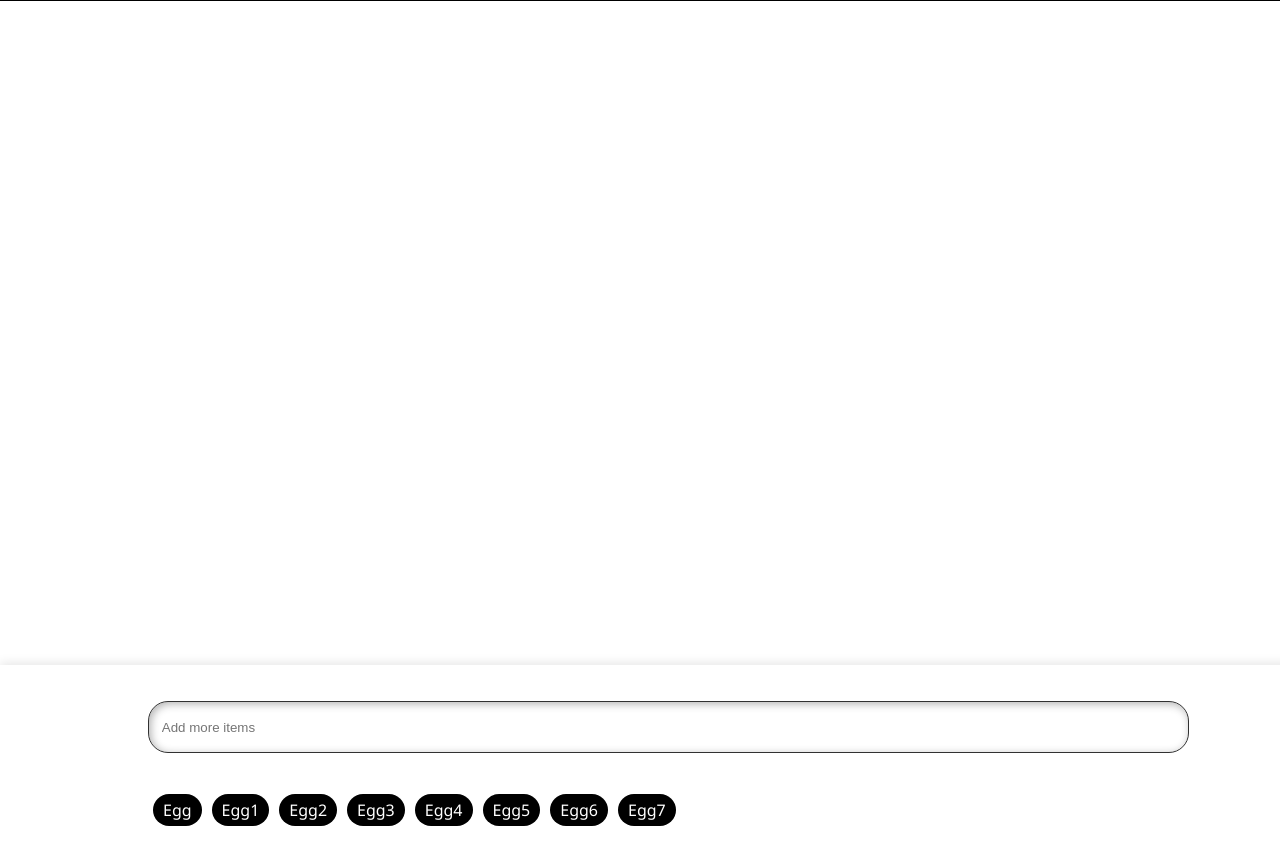
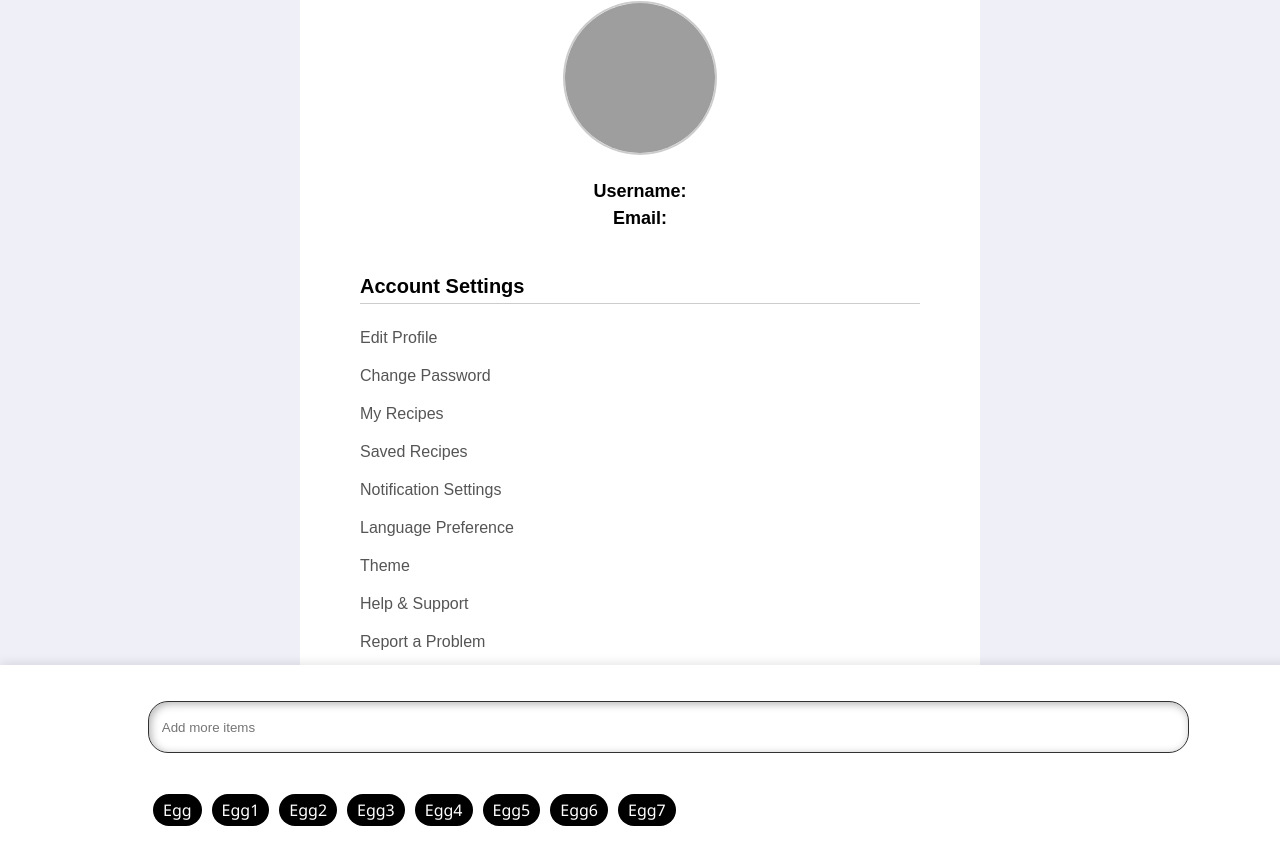
Before and after one commit to Echo108471/black-white-recipe, a React (Create React App) app in the folder frontend/: page /myaccount in a window 1280 px wide. Shown: the part 435-1280 px from the top of the page. Before the commit the page ends 800 px from the top, so only its background shows below. Built offline with nearby package versions, Linux system fonts and the light colour scheme; grey boxes are pictures that could not be loaded; a web font is replaced by a local one.

Commit message:
마지막

```diff
--- a/frontend/src/App.js
+++ b/frontend/src/App.js
@@ -16,6 +16,7 @@ import Login from "./components/Login";
 import RecipeDetail from "./components/RecipeDetail";
 import AccountCreate from "./components/AccountCreate";
 import FindPassword from "./components/FindPassword";
+import MyAccount from "./components/MyAccount";
 
 
 
@@ -51,6 +52,8 @@ function App() {
         <Route path="/add-steps" element={<AddSteps />} />
         <Route path="/accountcreate" element={<AccountCreate />} />
         <Route path="/findpassword" element={<FindPassword />} />
+        <Route path="/myaccount" element={<MyAccount />} />
+
 
       </Routes>
 
--- a/frontend/src/components/AccountCreate.js
+++ b/frontend/src/components/AccountCreate.js
@@ -71,7 +71,7 @@ function AccountCreate() {
                     />
                     <input
                         type="text"
-                        placeholder="Profile name"
+                        placeholder="Profile ID"
                         value={username}
                         onChange={(e) => setUsername(e.target.value)}
                         required
--- a/frontend/src/components/Header.js
+++ b/frontend/src/components/Header.js
@@ -1,11 +1,19 @@
-import React from "react";
-import { useNavigate } from "react-router-dom"; // ✅ useNavigate 가져오기
+import React, { useEffect, useState } from "react";
+import { useNavigate, useLocation } from "react-router-dom";
 import "../styles/Header.css";
 import LogoIcon from "../assets/logo.svg";
 import CreateImage from "../assets/create.svg";
 
 function Header() {
-    const navigate = useNavigate(); // ✅ useNavigate 사용
+    const navigate = useNavigate();
+    const location = useLocation(); // ✅ URL이 바뀔 때 감지
+    const [isLoggedIn, setIsLoggedIn] = useState(false);
+
+    useEffect(() => {
+        // 로그인 여부를 URL 이동마다 확인
+        const loginStatus = localStorage.getItem("isLoggedIn") === "true";
+        setIsLoggedIn(loginStatus);
+    }, [location]); // ✅ location이 바뀔 때마다 확인
 
     return (
         <header className="header">
@@ -14,10 +22,14 @@ function Header() {
                 <h1 className="logo">BnW Recipe</h1>
             </div>
             <div className="buttons">
-                <button className="login" onClick={() => navigate("/login")}>Login</button>
+                {isLoggedIn ? (
+                    <button className="login" onClick={() => navigate("/myaccount")}>My Account</button>
+                ) : (
+                    <button className="login" onClick={() => navigate("/login")}>Login</button>
+                )}
                 <button className="create" onClick={() => navigate("/create")}>
                     Create
-                    <img src={CreateImage} alt="CreateImage" className="CreateImage" />
+                    <img src={CreateImage} alt="Create" className="CreateImage" />
                 </button>
             </div>
             <hr className="GrayLine" />
--- /dev/null
+++ b/frontend/src/components/MyAccount.js
@@ -0,0 +1,60 @@
+import React from "react";
+import { useNavigate } from "react-router-dom";
+import "../styles/MyAccount.css";
+
+function MyAccount() {
+    const navigate = useNavigate();
+
+    const email = localStorage.getItem("email");
+    const username = localStorage.getItem("username");
+    const rawImageUrl = localStorage.getItem("image_url");
+    const imageUrl = rawImageUrl ? `http://localhost:8000${rawImageUrl}` : "/default-profile.jpg";
+
+    const handleLogout = () => {
+        // localStorage 정리
+        localStorage.removeItem("username")
+        localStorage.removeItem("email");
+        localStorage.removeItem("image_url");
+        localStorage.setItem("isLoggedIn", "false");
+
+        alert("✅ Logged out!");
+        navigate("/");
+    };
+
+    return (
+        <div className="all-container">
+            <div className="account-container">
+                <h1>My Account</h1>
+                <div className="profile-box">
+                    <img
+                        src={imageUrl || "https://via.placeholder.com/150"}
+                        alt="Profile"
+                        className="profile-image"
+                    />
+                    <div className="profile-info">
+                        <p><strong>Username:</strong> {username}</p>
+                        <p><strong>Email:</strong> {email}</p>
+                    </div>
+                </div>
+                <div className="account-options">
+                <h2>Account Settings</h2>
+                <ul className="account-menu">
+                    <li className="menu-item disabled">Edit Profile</li>
+                    <li className="menu-item disabled">Change Password</li>
+                    <li className="menu-item disabled">My Recipes</li>
+                    <li className="menu-item disabled">Saved Recipes</li>
+                    <li className="menu-item disabled">Notification Settings</li>
+                    <li className="menu-item disabled">Language Preference</li>
+                    <li className="menu-item disabled">Theme</li>
+                    <li className="menu-item disabled">Help & Support</li>
+                    <li className="menu-item disabled">Report a Problem</li>
+                    <li className="menu-item disabled" style={{ color: "#c00" }}>Delete Account</li>
+                </ul>
+                </div>
+                <button className="logout-button" onClick={handleLogout}>Logout</button>
+            </div>
+        </div>
+    );
+}
+
+export default MyAccount;
--- a/frontend/src/components/RecipeDetail.js
+++ b/frontend/src/components/RecipeDetail.js
@@ -95,7 +95,7 @@ function RecipeDetail() {
 
           return stars;
       };
-
+      const steps = recipe.instructions.split(/(?=Step \d+:)/);
 
   return (
     <div className="recipe-detail">
@@ -117,7 +117,7 @@ function RecipeDetail() {
                 alt="author"
                 className="author-image"
             />
-            <p>{recipe.author?.email || "Unknown author"}</p>
+            <p>{recipe.author?.username || "Unknown author"}</p>
         </div>
 
         <div className="info-row">
@@ -151,13 +151,33 @@ function RecipeDetail() {
         </ul>
     </div>
     <div className="main2">
-        <h3>Recipe Instruction</h3>
-        <ol>
-            {recipe.instructions.split("\n\n").map((step, idx) => (
-            <li key={idx}>{step}</li>
-            ))}
-        </ol>
-        </div>
+      <h3>Recipe Instruction</h3>
+          <div className="instruction-list">
+            {steps.map((stepBlock, idx) => {
+              const lines = stepBlock.trim().split("\n").filter(line => line.trim() !== "");
+              const [firstLine, ...rest] = lines;
+
+              // 제목 추출: "Step 1: In a mixing bowl..." → STEP 1
+              const match = firstLine.match(/^Step (\d+):\s*(.*)/);
+              const stepNumber = match?.[1] || idx + 1;
+              const firstSentence = match?.[2] || firstLine;
+
+              return (
+                <div key={idx} className="instruction-step">
+                  <h4 className="step-title">STEP {stepNumber}</h4>
+                  <ul className="step-lines">
+                    <li className="step-line">{firstSentence}</li>
+                    {rest.map((line, i) => (
+                      <li key={i} className="step-line">{line}</li>
+                    ))}
+                  </ul>
+                </div>
+              );
+            })}
+          </div>
+
+          </div>
+
         <div className="comments">
             {/* ✅ 입력 폼 */}
             <form onSubmit={handleCommentSubmit}className="comment-form">
@@ -180,7 +200,7 @@ function RecipeDetail() {
             {recipe.comments?.length > 0 ? (
                 recipe.comments.map((c, i) => (
                 <div key={i} className="comment">
-                    <strong>{c.user_email}</strong> — {<img src={Star} alt ="star" className="star"></img>} {c.rating || "N/A"}<br />
+                    <strong>{c.username}</strong> — <img src={Star} alt="star" className="star" /> {c.rating || "N/A"}<br />
                     <p>{c.content}</p>
                 </div>
                 ))
--- a/frontend/src/components/login.js
+++ b/frontend/src/components/login.js
@@ -31,7 +31,9 @@ function Login() {
                 // ✅ 로그인 정보 저장
                 localStorage.setItem("user_id", data.user_id);
                 localStorage.setItem("email", data.email);
+                localStorage.setItem("username", data.username);
                 localStorage.setItem("image_url", data.image_url);
+                localStorage.setItem("isLoggedIn", "true");
 
                 alert("✅ Login successful!");
                 navigate("/");
--- /dev/null
+++ b/frontend/src/styles/MyAccount.css
@@ -0,0 +1,76 @@
+.all-container{
+    background-color: #EFEFF7;
+    padding-top: 5rem;
+    padding-bottom: 5rem;
+}
+
+.account-container {
+    max-width: 600px;
+    margin: 0 auto;
+    padding: 40px;
+    text-align: center;
+    font-family: sans-serif;
+    background-color: #FFFF;
+    border-radius: 50px;
+}
+
+.profile-box {
+    display: flex;
+    flex-direction: column;
+    align-items: center;
+    margin-bottom: 30px;
+}
+
+.profile-image {
+    width: 150px;
+    height: 150px;
+    border-radius: 50%;
+    object-fit: cover;
+    border: 2px solid #ccc;
+    margin-bottom: 20px;
+}
+
+.profile-info p {
+    margin: 6px 0;
+    font-size: 18px;
+}
+
+.logout-button {
+    padding: 10px 20px;
+    font-size: 16px;
+    background-color: #000000;
+    color: white;
+    border: none;
+    border-radius: 10px;
+    cursor: pointer;
+}
+.logout-button:hover {
+    background-color: #545454;
+}
+
+
+.account-options {
+    margin-top: 40px;
+    text-align: left;
+    padding: 0 20px;
+}
+
+.account-options h2 {
+    font-size: 20px;
+    margin-bottom: 15px;
+    border-bottom: 1px solid #ccc;
+    padding-bottom: 5px;
+}
+
+.account-menu {
+    list-style: none;
+    padding-left: 0;
+    margin: 0;
+}
+
+.menu-item {
+    padding: 10px 0;
+    font-size: 16px;
+    color: #555;
+    cursor: pointer;
+}
--- a/frontend/src/styles/RecipeDetail.css
+++ b/frontend/src/styles/RecipeDetail.css
@@ -32,6 +32,7 @@
     height: 438px;
     margin-left: 22rem;
     z-index: 1;
+    object-fit: cover;
     }
 
 .main{
@@ -49,7 +50,7 @@
 .author-section {
     align-items: center;
     gap: 1rem;
-    margin-left: 31rem;
+    margin-left: 35rem;
 }
 
 .author-image {
@@ -58,7 +59,7 @@
     border-radius: 50%;
     object-fit: cover;
     border: 1px solid #ccc;
-    margin-left: 4rem;
+    margin-left: 0.8rem;
 }
 .description {
     margin-bottom: 1.5rem;
@@ -164,8 +165,6 @@
     font-weight: 400;
     font-size: 18px;
     line-height: 25px;
-    display: flex;
-    align-items: center;
     color: #000000;
 }
 
@@ -227,3 +226,31 @@
     display: flex;
     gap: 0.5rem;
 }
+.instruction-list {
+    padding: 0;
+    margin: 0;
+  }
+
+  .instruction-step {
+    margin-bottom: 32px;
+    padding-left: 10px;
+  }
+
+  .step-title {
+    font-weight: bold;
+    font-size: 18px;
+    text-transform: uppercase;
+    margin-bottom: 12px;
+  }
+
+  .step-lines {
+    list-style-type: disc;
+    padding-left: 24px;
+    margin: 0;
+  }
+
+  .step-line {
+    margin-bottom: 8px;
+    line-height: 1.6;
+    padding-left: 10px;
+  }
```
